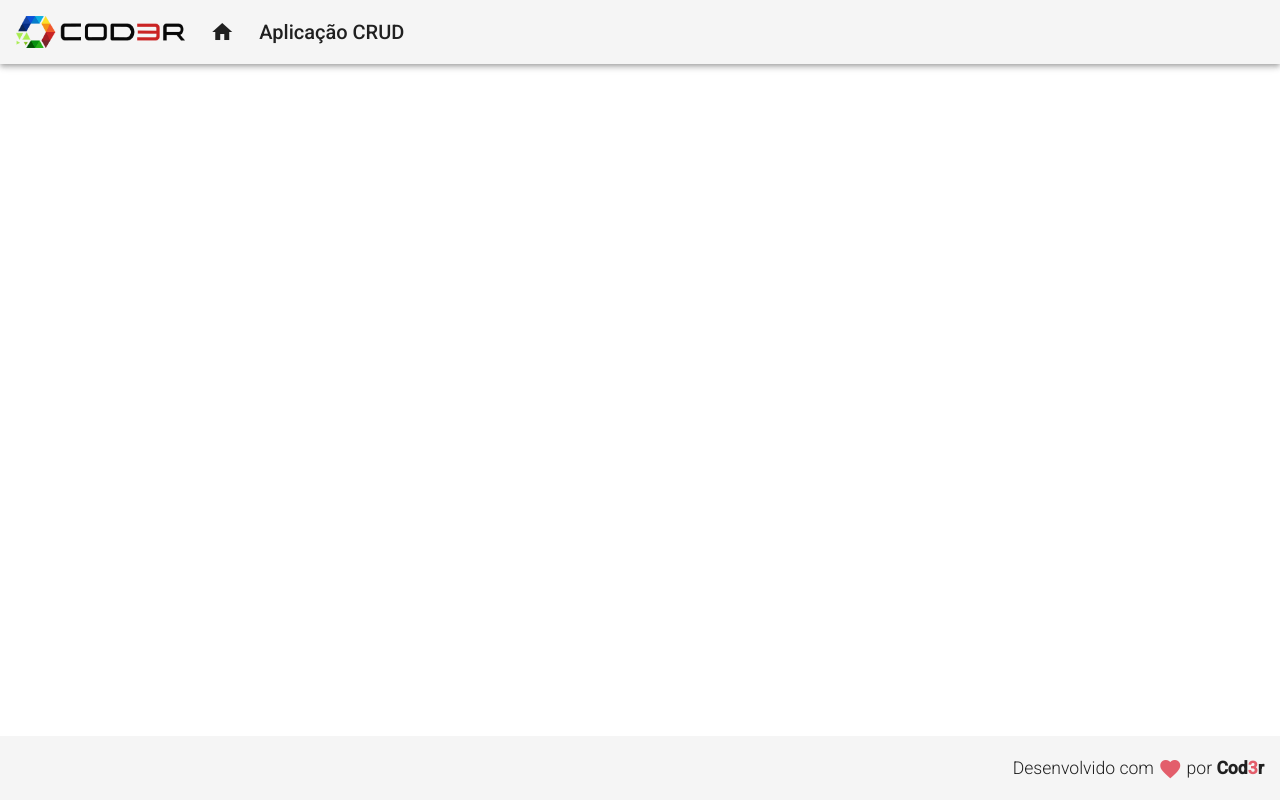
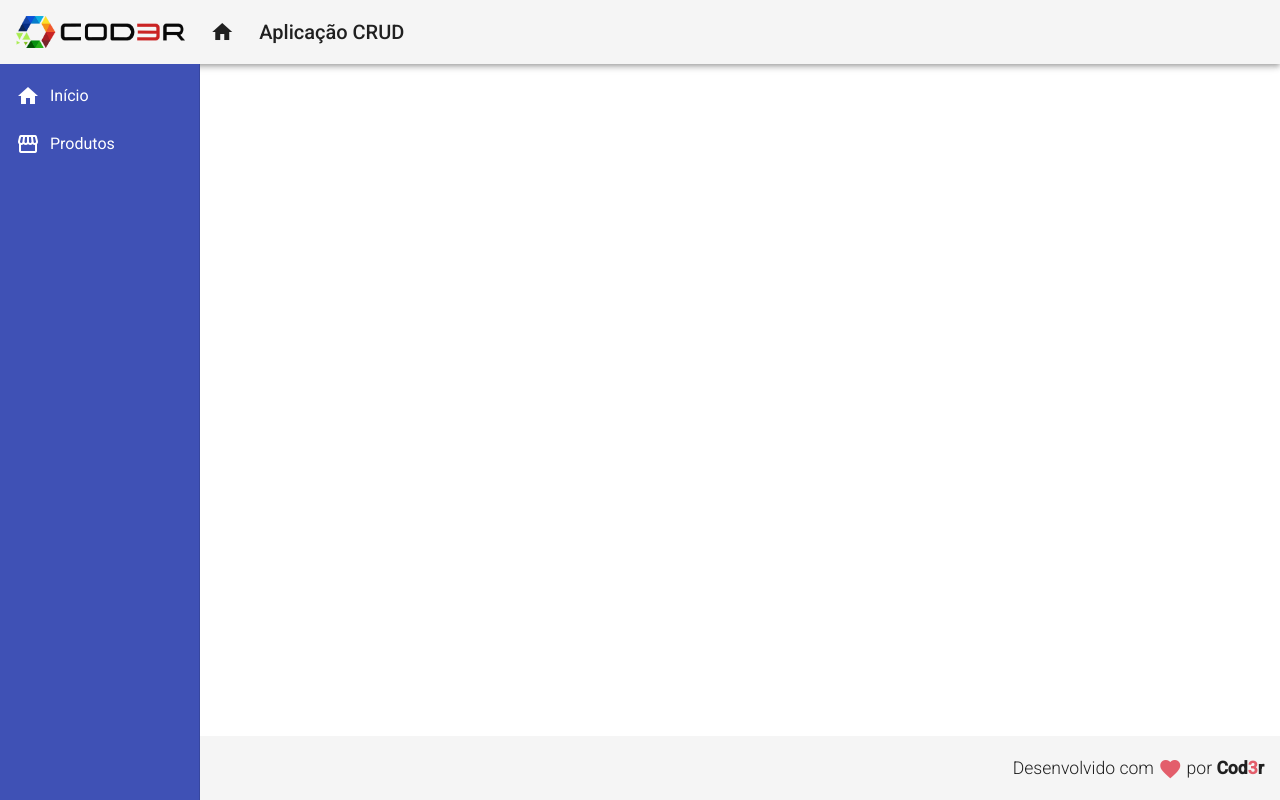
Before and after one commit to fabiomonari/angular-basic-crud-fe-be, an Angular app: page / in a window 1280 px wide. Built offline with nearby package versions, Linux system fonts and the light colour scheme.

Commit message:
Adding Nav component

```diff
--- a/src/app/app.component.html
+++ b/src/app/app.component.html
@@ -1,2 +1,3 @@
 <app-header></app-header>
+<app-nav></app-nav>
 <app-footer></app-footer>
--- /dev/null
+++ b/src/app/components/template/nav/nav.component.css
@@ -0,0 +1,12 @@
+.sidenav {
+  background-color: #3f51b5;
+  width: 200px;
+}
+
+.sidenav a {
+  color: #fff;
+}
+
+.sidenav i {
+  padding-right: 10px;
+}
--- /dev/null
+++ b/src/app/components/template/nav/nav.component.html
@@ -0,0 +1,14 @@
+<mat-sidenav-container class="container">
+  <mat-sidenav
+    class="sidenav"
+    mode="side"
+    opened
+    fixedInViewport="true"
+    fixedTopGap="64"
+  >
+    <mat-nav-list class="nav-list">
+      <a mat-list-item><i class="material-icons">home</i>Início</a>
+      <a mat-list-item><i class="material-icons">storefront</i>Produtos</a>
+    </mat-nav-list>
+  </mat-sidenav>
+</mat-sidenav-container>
--- /dev/null
+++ b/src/app/components/template/nav/nav.component.ts
@@ -0,0 +1,15 @@
+import { Component, OnInit } from '@angular/core';
+
+@Component({
+  selector: 'app-nav',
+  templateUrl: './nav.component.html',
+  styleUrls: ['./nav.component.css']
+})
+export class NavComponent implements OnInit {
+
+  constructor() { }
+
+  ngOnInit(): void {
+  }
+
+}
```
Also changed, not shown: src/app/app.module.ts (+6 -1 lines).
